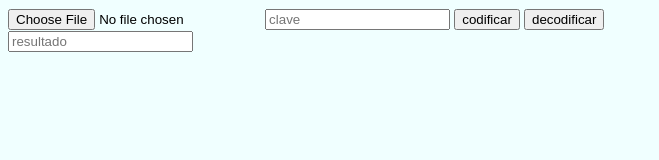
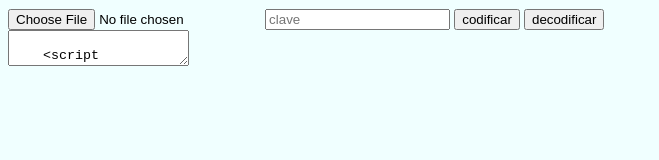
Before and after one commit to martin-sainos-demian/5IV10MartinSainosDemDES, a website: page index.html in a window 1280 px wide. Shown: the whole page, without its empty margins (0-659 px from the left). Drawn offline with nearby package versions, Linux system fonts and the light colour scheme.

Commit message:
Update index.html

```diff
--- a/index.html
+++ b/index.html
@@ -15,7 +15,7 @@
     <input type="button" id="en" value="codificar"/>
     <input type="button" id="de" value="decodificar"/>
     <br>
-    <input type="textarea" id="res" placeHolder="resultado" />
+    <textarea id="res" placeHolder="resultado" />
 
     <script src="js/des.js">
 
```
